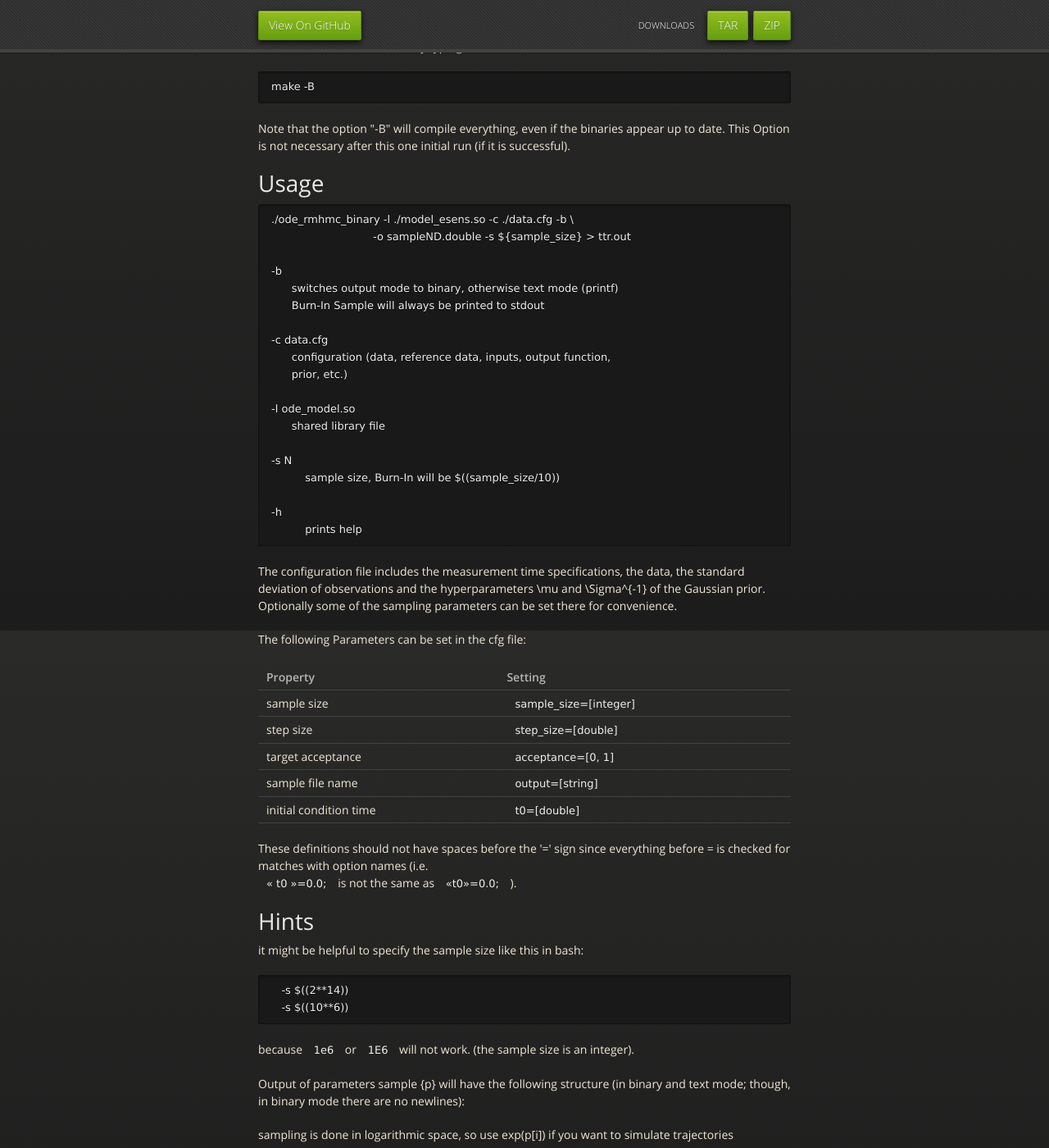
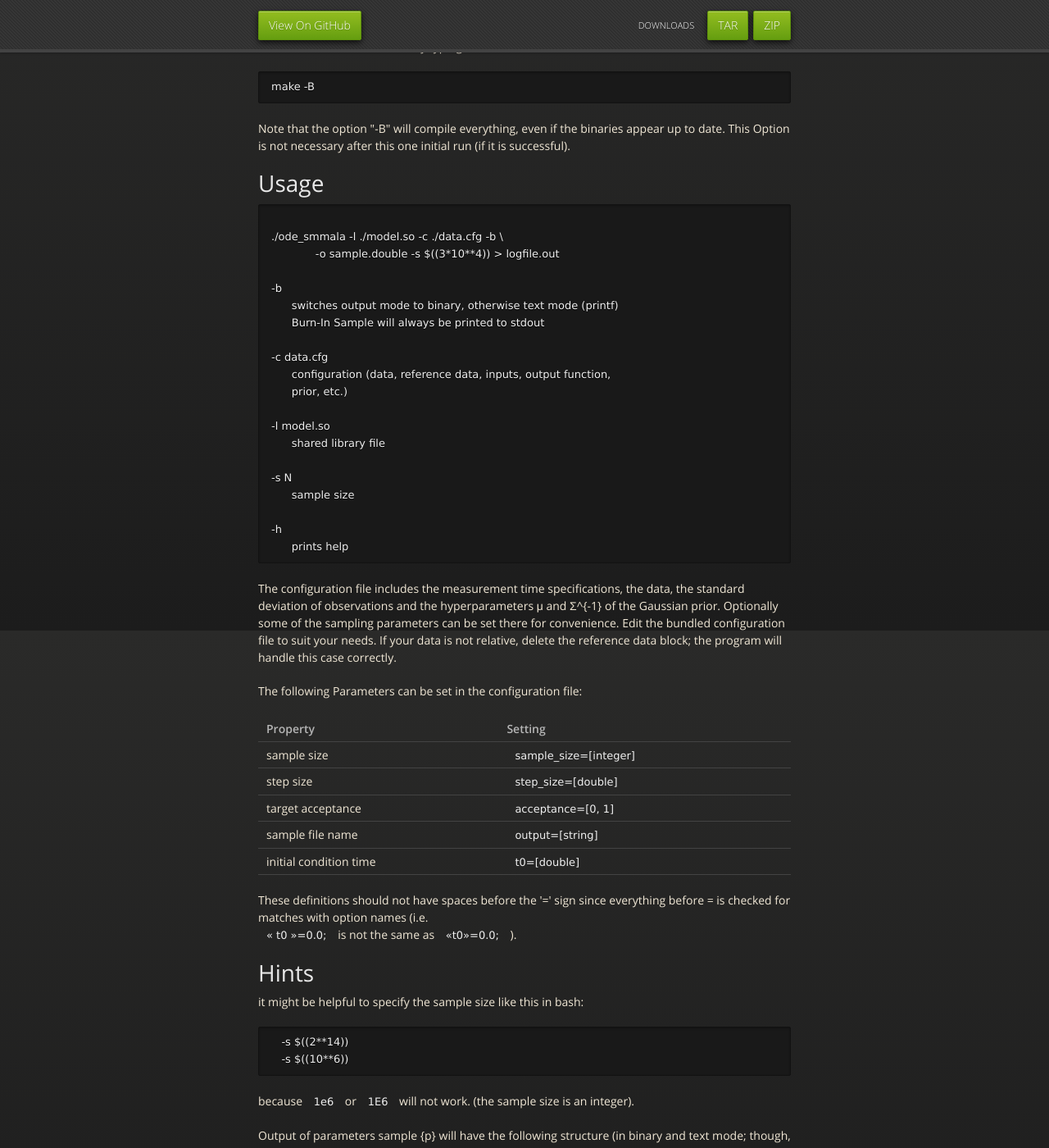
Before and after one commit to a-kramer/mcmc_clib, a Jekyll site: the page index.html, which Jekyll copies as it is, in a window 1280 px wide and 1400 px high, scrolled down 1031 px. Shown: the whole window at 82% size. Built offline with Jekyll 4.4.1, drawn with Linux system fonts in a browser that asks for light colours; nearby versions of some CDN libraries.

Commit message:
corrections in index.html

```diff
--- a/index.html
+++ b/index.html
@@ -94,8 +94,9 @@ one initial run (if it is successful).</p>
 <h1>
 <a name="usage" class="anchor" href="#usage"><span class="octicon octicon-link"></span></a>Usage</h1>
 
-<pre><code>./ode_rmhmc_binary -l ./model_esens.so -c ./data.cfg -b \
-                              -o sampleND.double -s ${sample_size} &gt; ttr.out
+<pre><code>
+./ode_smmala -l ./model.so -c ./data.cfg -b \
+             -o sample.double -s $((3*10**4)) &gt; logfile.out
 
 -b
       switches output mode to binary, otherwise text mode (printf)
@@ -105,22 +106,25 @@ one initial run (if it is successful).</p>
       configuration (data, reference data, inputs, output function,
       prior, etc.)
 
--l ode_model.so
+-l model.so
       shared library file
 
 -s N
-          sample size, Burn-In will be $((sample_size/10))
+      sample size
 
 -h
-          prints help
+      prints help
 </code></pre>
 
-<p>The configuration file includes the measurement time specifications,
-the data, the standard deviation of observations and the
-hyperparameters \mu and \Sigma^{-1} of the Gaussian prior.  Optionally
-some of the sampling parameters can be set there for convenience.</p>
+<p>The configuration file includes the measurement time
+specifications, the data, the standard deviation of observations and
+the hyperparameters &mu; and &Sigma;^{-1} of the Gaussian prior.
+Optionally some of the sampling parameters can be set there for
+convenience. Edit the bundled configuration file to suit your
+needs. If your data is not relative, delete the reference data block;
+the program will handle this case correctly.</p>
 
-<p>The following Parameters can be set in the cfg file:</p>
+<p>The following Parameters can be set in the configuration file:</p>
 
 <table>
 <thead><tr>
```
